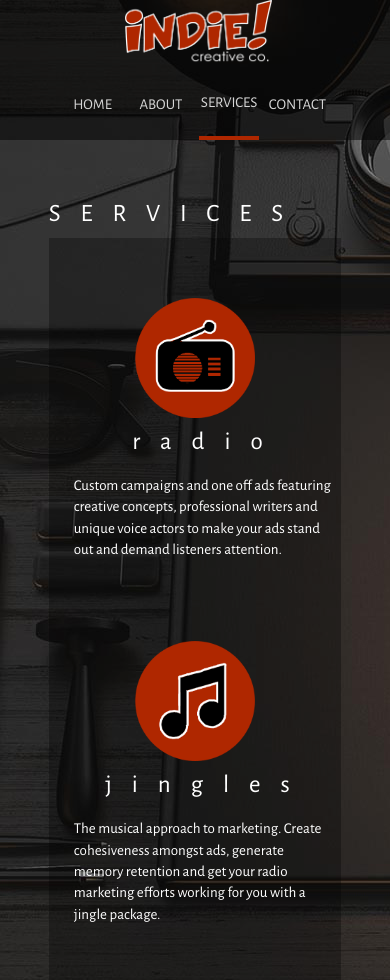
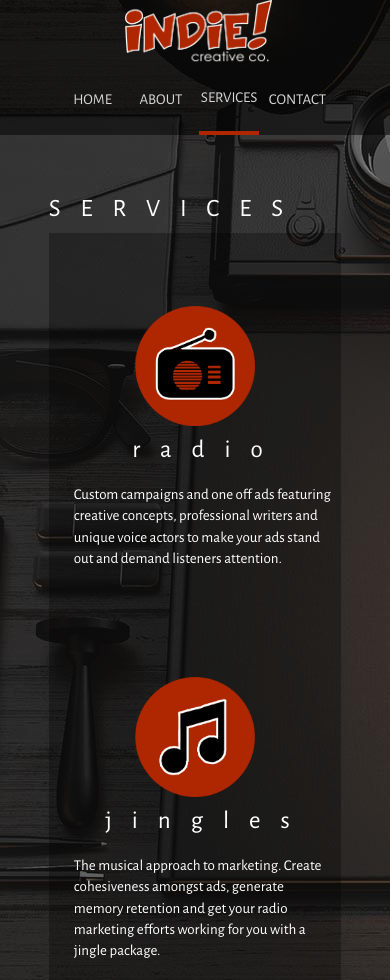
Before and after one commit to RobbV/indie-creative-demo, a website: page services.html in a window 390 px wide. Shown: the top 980 px of the page. Drawn offline with nearby package versions, Linux system fonts and the light colour scheme.

Commit message:
css mobile fix

```diff
--- a/css/about.css
+++ b/css/about.css
@@ -25,9 +25,9 @@ section {
 section p {
 	padding: 10px;
 }
-@media (max-width: 1000px) {
+@media (max-width: 1081px) {
 	header {
-		height: 100px;
+		height: 125px;
 	}
 	body {
 		height: 600px;
@@ -42,7 +42,7 @@ section p {
 }
 @media (max-width: 680px) {
 	header {
-		height: 80px;
+		height: 90px;
 	}
 	h2 {
 		font-family: 'Alegreya Sans', sans-serif;
--- a/css/contact.css
+++ b/css/contact.css
@@ -115,7 +115,10 @@ section p {
 }
 @media (max-width: 800px) {
 	header {
-		height: 80px;
+		height: 70px;
+	}
+	main {
+		height: 500px;
 	}
 	section {
 		width: 80vw;
@@ -146,9 +149,8 @@ section p {
 	}
 }
 @media (max-width: 600px) {
-
 	header {
-		height: 140px;
+		height: 180px;
 	}
 	h2 {
 		margin-top: 60px;
@@ -157,13 +159,10 @@ section p {
 	section p {
 		font-size: 15px;
 	}
-	body {
-		height: 100%;
-		max-height: 2000px;
-	}
-	main {
-		height: 100%;
-		max-height: 2000px;
+	body, main {
+		width: 100%;
+		height: 900px;
+		max-width: 100%;
 	}
 	section {
 		width: 80vw;
--- a/css/main.css
+++ b/css/main.css
@@ -114,19 +114,6 @@ main h4:first-of-type {
 		letter-spacing: 3vw;
 		word-spacing: 4vw;
 	}
-	header {
-		height: 100px;
-	}
-	body {
-		height: 600px;
-	}
-	main {
-		height: 700px;
-	}
-	section {
-		font-size: 25px;
-		max-height: 400px;
-	}
 }
 	@media (max-width: 810px) {
 		body {
@@ -137,7 +124,7 @@ main h4:first-of-type {
 		}
 		main {
 			width: 100vw;
-			height: 100%;
+			height: 700px;
 		}
 		main img {
 			margin-top: 50px;
@@ -167,7 +154,7 @@ p {
 @media (max-width: 600px) {
 	header {
 		flex-direction: column;
-		height: 200px;
+		height: 220px;
 	}
 	header nav a {
 		font-size: 15px;
--- a/css/services.css
+++ b/css/services.css
@@ -52,15 +52,15 @@ section p {
 		height: 100px;
 	}
 	body {
-		height: 1000px;
+		height: 100%;
 	}
 	main {
 		height: 900px;
 	}
 	section {
 		font-size: 25px;
-		height: 800px ;
-		max-height: 800px;
+		height: 100% ;
+		max-height: 100%;
 	}
 	section img {
 
@@ -74,12 +74,18 @@ section p {
 }
 @media (max-width: 680px) {
 	header {
-		height: 80px;
+		height: 95px;
+	}
+	body {
+		height: 100%;
+	}
+	main {
+		height: 1000px;
 	}
 }
 @media (max-width: 600px) {
 	header {
-		height: 140px;
+		height: 160px;
 	}
 	h2 {
 		margin-top: 60px;
@@ -88,13 +94,10 @@ section p {
 	section p {
 		font-size: 15px;
 	}
-	body {
-		height: 100%;
-		max-height: 2000px;
-	}
-	main {
-		height: 100%;
-		max-height: 2000px;
+	body, main {
+		width: 100%;
+		height: 1500px;
+		max-width: 100%;
 	}
 	section {
 		height: 100%;
```
